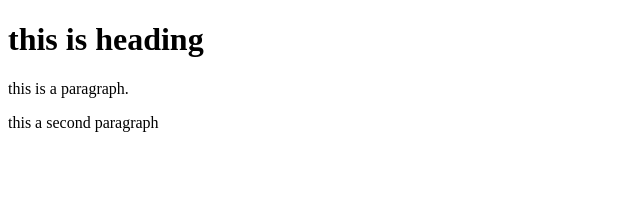
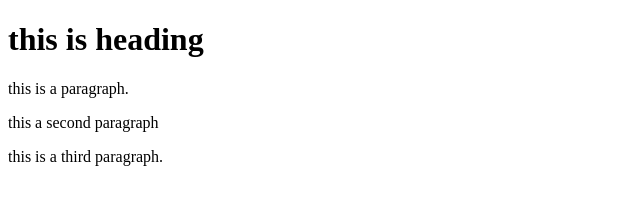
Before and after one commit to vishal758/git-test, a website: page index.html in a window 1280 px wide. Shown: the whole page, without its empty margins (0-640 px from the left). Drawn offline with Linux system fonts and the light colour scheme.

Commit message:
fourth commit

```diff
--- a/index.html
+++ b/index.html
@@ -6,6 +6,6 @@
 <body><h1>this is heading</h1>
 		<p>this is a paragraph.</p>
 				<p>this a second paragraph</p>
-
+<p>this is a third paragraph.</p>
 </body>
 </html>
```
Also changed, not shown: package.json (added, +24 -0 lines), 2 other files.
